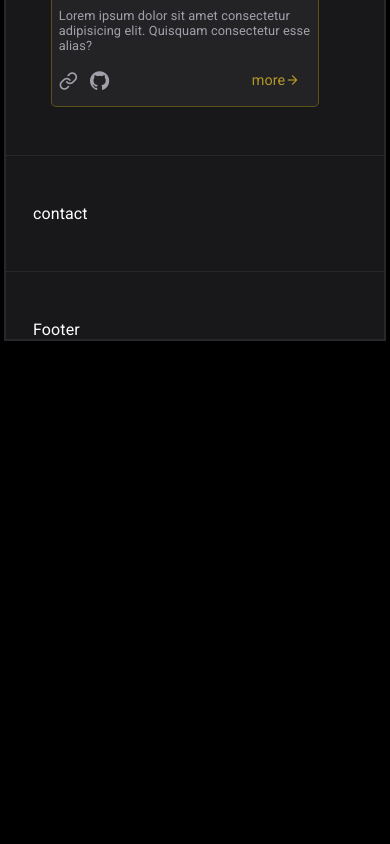
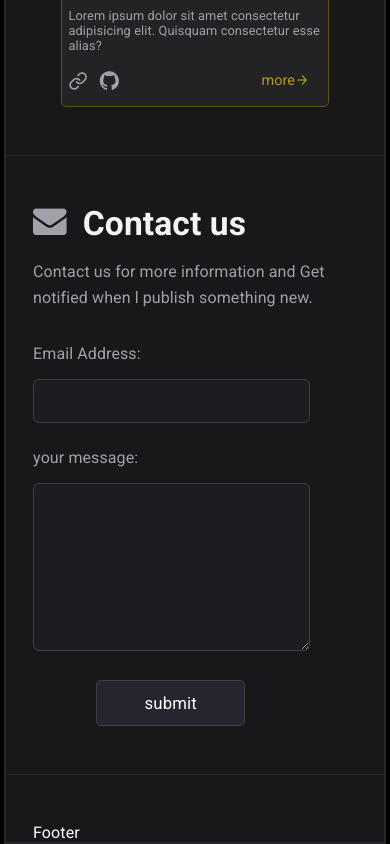
Before and after one commit to mohamadhayirmohamad/my-portfolio, a React (Vite) app in the folder my-portfolio-1/: page / in a window 390 px wide. Shown: the part 2432-3276 px from the top of the page. Before the commit the page ends 2773 px from the top, so only its background shows below. Built offline with nearby package versions, Linux system fonts and the light colour scheme.

Commit message:
Contact us push

```diff
--- a/my-portfolio-1/src/components/3-main/Main.jsx
+++ b/my-portfolio-1/src/components/3-main/Main.jsx
@@ -44,10 +44,10 @@
 
                                 </div>
                             </article>
-                        );
+                        )
 
 
-                    })};
+                    })}
 
 
 
--- a/my-portfolio-1/src/components/4-contact/Contact.css
+++ b/my-portfolio-1/src/components/4-contact/Contact.css
@@ -0,0 +1,108 @@
+section.contact-us .icon-envelope {
+  color: var(--subtitle);
+  margin-right: 1rem;
+}
+
+section.contact-us .title {
+  font-size: 2.1rem;
+  color: var(--title);
+  margin-bottom: 1rem;
+}
+
+section.contact-us .sub-title {
+  color: var(--subtitle);
+  margin-bottom: 2rem;
+  line-height: 1.65rem;
+}
+
+section.contact-us label {
+  color: var(--subtitle);
+}
+
+section.contact-us #email,
+section.contact-us #message {
+  all: unset;
+  background-color: rgba(63, 63, 70, 0.15);
+  border: 1px solid rgb(63, 63, 70);
+  width: 16rem;
+  padding: 0.5rem 1rem;
+  margin-left: 1rem;
+  border-radius: 6px;
+  transition: 0.3s;
+  font-size: 1.1rem;
+}
+
+section.contact-us #email:focus,
+section.contact-us #message:focus {
+  border: 1px solid rgb(45, 212, 191);
+}
+
+section.contact-us #email:hover,
+section.contact-us #message:hover {
+  border: 1px solid rgb(45, 212, 191);
+}
+
+section.contact-us #message {
+  min-height: 9rem;
+  resize: vertical;
+}
+
+section.contact-us .submit {
+  background-color: rgba(36, 37, 46, 1);
+
+  padding: 0.76rem 2rem;
+  text-align: center;
+  font-size: 1.05rem;
+  margin-top: 1.8rem;
+  border-radius: 5px;
+  transition: 0.4s;
+  border: 1px solid rgb(63, 63, 70);
+}
+
+section.contact-us .submit:hover {
+  scale: 0.97;
+}
+
+/* =====================
+3. Responsive Design (media query)
+=========================
+*/
+
+@media (max-width: 600px) {
+  section.contact-us .animation {
+    display: none;
+  }
+
+  section.contact-us form {
+    display: flex;
+    flex-direction: column;
+    width: 85%;
+
+  }
+
+  section.contact-us form div.flex {
+    flex-direction: column;
+    align-items: start;
+  }
+
+  section.contact-us #email,
+  section.contact-us #message {
+
+
+width: 100%;
+padding: 0.7rem 0;
+margin-left: 0;
+margin-top: 1rem;
+
+
+  }
+
+  section.contact-us .submit {
+width: 30%;
+align-self: center;
+
+
+  }
+
+
+}
--- a/my-portfolio-1/src/components/4-contact/Contact.jsx
+++ b/my-portfolio-1/src/components/4-contact/Contact.jsx
@@ -1,10 +1,39 @@
-
 
 import './Contact.css'
 
-const Contact = () =>{
-    return(
-        <>contact</>
+const Contact = () => {
+    return (
+        <section className='contact-us '>
+            <h1 className='title '>
+                <span className='icon-envelope'></span>
+                Contact us
+            </h1>
+            <p className='sub-title'>Contact us for more information and Get notified when l publish something new.</p>
+
+            <div className="flex">
+                <form className='' >
+                    <div  className='flex'>
+                        <label htmlFor="email">Email Address:</label>
+                        <input required type="email" name="" id="email" />
+
+                    </div>
+
+                    <div className='flex' style={{marginTop:"25px"}}>
+                        <label htmlFor="message">your message:</label>
+                        <textarea required  name="" id="message"></textarea>
+                    </div>
+
+                    <button className='submit'>submit</button>
+                </form>
+
+                <div className="animation border"> animation  </div>
+
+            </div>
+
+
+
+
+        </section>
     )
 }
 export default Contact
```
Also changed, not shown: my-portfolio-1/src/components/3-main/Main.css (+34 -66 lines).
